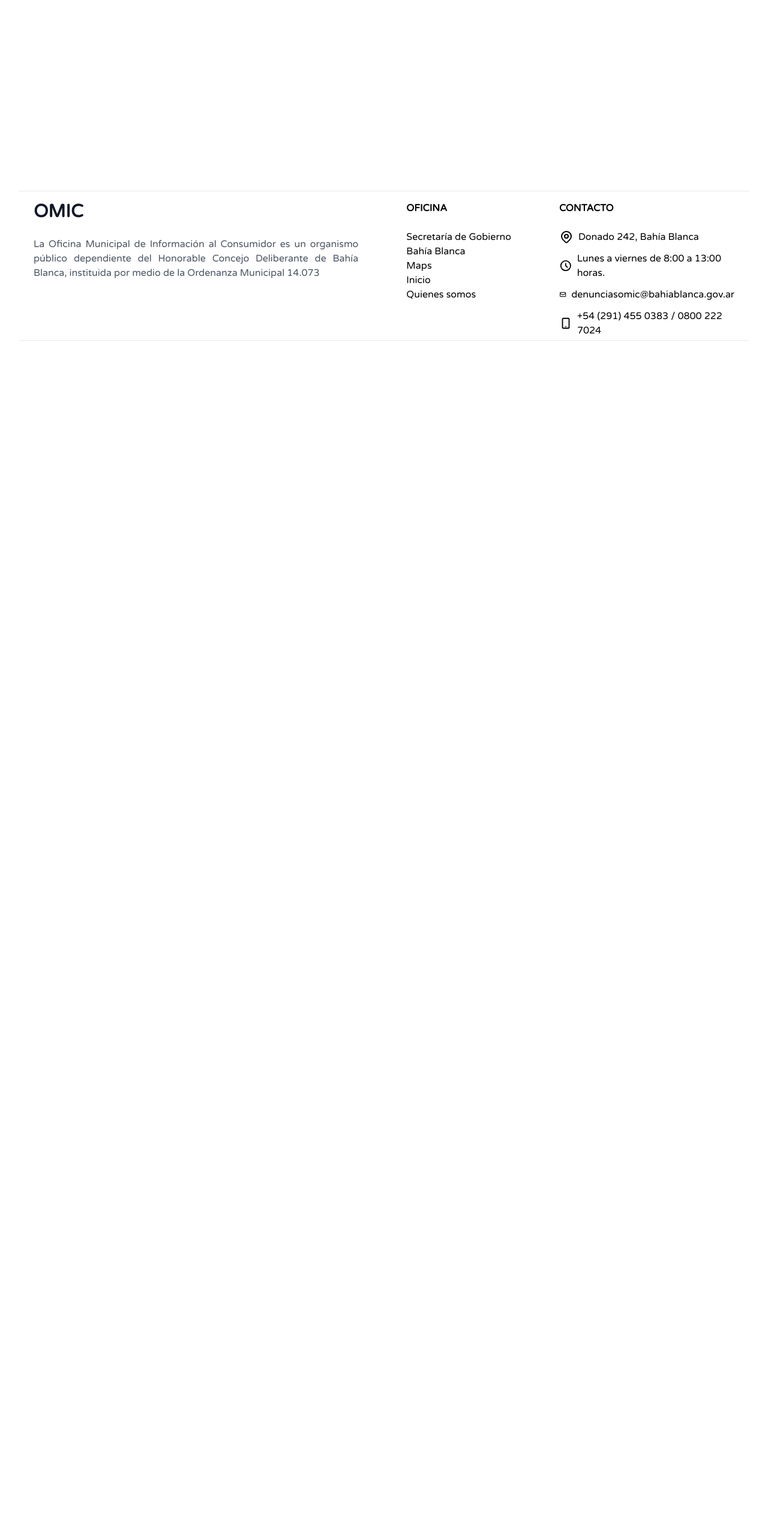
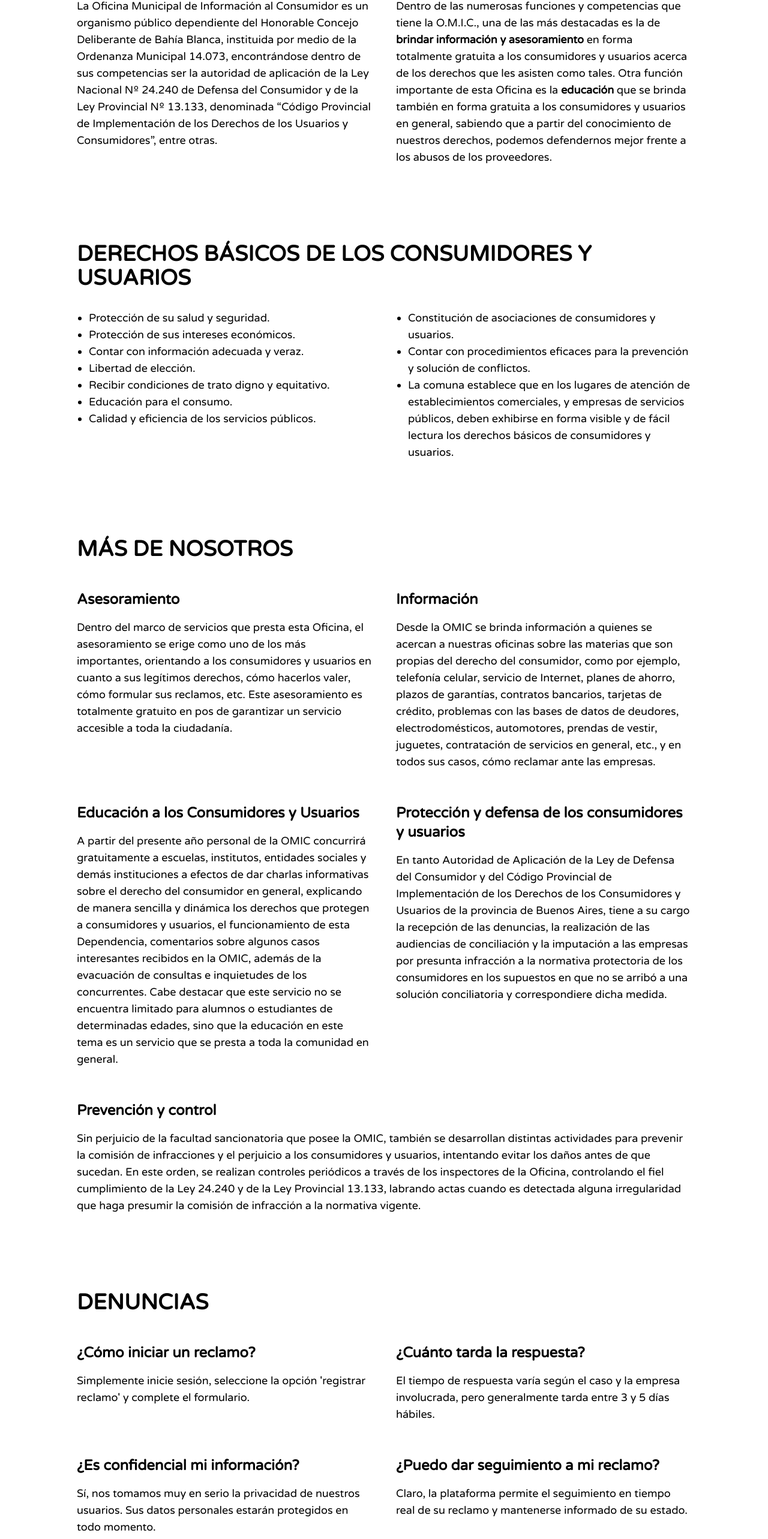
Before and after one commit to FelipeFern/ProyectoFInalNextJs, a Next.js app: page / in a window 1280 px wide. Shown: the part 196-2762 px from the top of the page at 60% size. Before the commit the page ends 800 px from the top, so only its background shows below. Built offline with nearby package versions, Linux system fonts and the light colour scheme; no server answers.

Commit message:
Page Layout and index updated.

```diff
--- a/src/layouts/PageLayout.js
+++ b/src/layouts/PageLayout.js
@@ -11,14 +11,12 @@
 export default function PageLayout({ title, children, className, footer = true }) {
   const isPreviewEnv = process.env.NEXT_PUBLIC_PREVIEW_MODE === 'true';
 
-  const pageTitle = `${isPreviewEnv ? 'Preview | ' : ''}MaxWood | ${title}`;
+  const pageTitle = `${isPreviewEnv ? 'Preview | ' : ''}OMIC | ${title}`;
 
   return (
     <>
       <Head>
         <title>{pageTitle}</title>
-        <meta name="description" content="Generated by create manu app" />
-        <meta name="viewport" content="width=device-width, initial-scale=1" />
         <link rel="icon" href="/favicon.ico" />
       </Head>
       <div className="min-h-screen flex flex-col">
--- a/src/pages/index.js
+++ b/src/pages/index.js
@@ -1,44 +1,214 @@
-// import Image from 'next/image';
-// import { Inter } from 'next/font/google';
-// import Login from '../components/Login/Login.js';
-// import Head from 'next/head';
-// import { useAuth } from '../common/context/AuthContext';
-// import UserDashboard from '../components/UserDashboard/UserDashboard.js';
-
-// const inter = Inter({ subsets: ['latin'] });
-
-// export default function Home() {
-// 	// const { currentUser } = useAuth();
-// 	// console.log(currentUser);
-// 	return (
-// 		<main>
-// 			<Head>
-// 				<title>Next.js + Tailwind CSS</title>
-// 			</Head>
-// 			{/* {!currentUser && <Login />}
-//       {currentUser && <UserDashboard />} */}
-// 		</main>
-// 	);
-// }
-
-import Dashboard from '@/components/DashboardLocalidades/Dashboard';
-import Head from 'next/head';
-import MainLayout from '@/components/Layout/MainLayout';
 import PageLayout from '@/layouts/PageLayout';
-import Hero from '@/components/pages/home/Hero';
-import Servicios from '@/components/pages/home/Servicios';
 
 export default function Home() {
 	return (
-		<PageLayout title='Inicio'>
-			<Hero />
+		<PageLayout title='Sobre nosotros'>
+			<div className='max-w-6xl mx-auto mb-28 mt-14 px-8 sm:px-16'>
+				<h2 className='font-bold text-3xl md:text-4xl mb-8 uppercase'>
+					Quienes Somos?
+				</h2>
+				<div className='grid grid-cols-1 sm:grid-cols-2 xl:grid-cols-2 gap-10'>
+					<div className='w-full'>
+						<p className='text-lg'>
+							La Oficina Municipal de Información al Consumidor es un organismo
+							público dependiente del Honorable Concejo Deliberante de Bahía
+							Blanca, instituida por medio de la Ordenanza Municipal 14.073,
+							encontrándose dentro de sus competencias ser la autoridad de
+							aplicación de la Ley Nacional Nº 24.240 de Defensa del Consumidor
+							y de la Ley Provincial Nº 13.133, denominada “Código Provincial de
+							Implementación de los Derechos de los Usuarios y Consumidores”,
+							entre otras.
+						</p>
+					</div>
 
-			<section className='h-20 bg-primary flex items-center justify-center px-12'>
-				<p className='text-white font-bold text-center md:text-xl'>
-					Muebles hechos 100% a mano con lujo de detalle
-				</p>
-			</section>
-			<Servicios />
+					<div className='w-full'>
+						<p className='text-lg'>
+							Dentro de las numerosas funciones y competencias que tiene la
+							O.M.I.C., una de las más destacadas es la de{' '}
+							<b>brindar información y asesoramiento</b> en forma totalmente
+							gratuita a los consumidores y usuarios acerca de los derechos que
+							les asisten como tales. Otra función importante de esta Oficina es
+							la <b>educación </b> que se brinda también en forma gratuita a los
+							consumidores y usuarios en general, sabiendo que a partir del
+							conocimiento de nuestros derechos, podemos defendernos mejor
+							frente a los abusos de los proveedores.
+						</p>
+					</div>
+				</div>
+			</div>
+			<div className='max-w-6xl mx-auto my-32 px-8 sm:px-16'>
+				<h2 className='font-bold text-3xl md:text-4xl mb-8 uppercase'>
+					Derechos básicos de los consumidores y usuarios
+				</h2>
+				<div className='grid grid-cols-1 sm:grid-cols-2 xl:grid-cols-2 gap-10'>
+					<div className='w-full'>
+						<span className='text-lg'>
+							<ol className='list-disc pl-5'>
+								<li>Protección de su salud y seguridad.</li>
+								<li>Protección de sus intereses económicos.</li>
+								<li>Contar con información adecuada y veraz.</li>
+								<li>Libertad de elección.</li>
+								<li>Recibir condiciones de trato digno y equitativo.</li>
+								<li>Educación para el consumo.</li>
+								<li>Calidad y eficiencia de los servicios públicos.</li>
+							</ol>
+						</span>
+					</div>
+
+					<div className='w-full'>
+						<span className='text-lg'>
+							<ol className='list-disc pl-5'>
+								<li>
+									Constitución de asociaciones de consumidores y usuarios.
+								</li>
+								<li>
+									Contar con procedimientos eficaces para la prevención y
+									solución de conflictos.
+								</li>
+								<li>
+									La comuna establece que en los lugares de atención de
+									establecimientos comerciales, y empresas de servicios
+									públicos, deben exhibirse en forma visible y de fácil lectura
+									los derechos básicos de consumidores y usuarios.
+								</li>
+							</ol>
+						</span>
+					</div>
+				</div>
+			</div>
+
+			<div className='max-w-6xl mx-auto my-32 px-8 sm:px-16'>
+				<h2 className='font-bold text-3xl md:text-4xl mb-8 uppercase'>
+					Más de nosotros
+				</h2>
+				<div className='grid grid-cols-1 sm:grid-cols-2 xl:grid-cols-2 gap-10'>
+					<div className='w-full'>
+						<h3 className='text-2xl md:text-2xl font-semibold my-4'>
+							Asesoramiento
+						</h3>
+						<p className='text-lg'>
+							Dentro del marco de servicios que presta esta Oficina, el
+							asesoramiento se erige como uno de los más importantes, orientando
+							a los consumidores y usuarios en cuanto a sus legítimos derechos,
+							cómo hacerlos valer, cómo formular sus reclamos, etc. Este
+							asesoramiento es totalmente gratuito en pos de garantizar un
+							servicio accesible a toda la ciudadanía.
+						</p>
+					</div>
+					<div className='w-full'>
+						<h3 className='text-2xl md:text-2xl font-semibold my-4'>
+							Información
+						</h3>
+						<p className='text-lg'>
+							Desde la OMIC se brinda información a quienes se acercan a
+							nuestras oficinas sobre las materias que son propias del derecho
+							del consumidor, como por ejemplo, telefonía celular, servicio de
+							Internet, planes de ahorro, plazos de garantías, contratos
+							bancarios, tarjetas de crédito, problemas con las bases de datos
+							de deudores, electrodomésticos, automotores, prendas de vestir,
+							juguetes, contratación de servicios en general, etc., y en todos
+							sus casos, cómo reclamar ante las empresas.
+						</p>
+					</div>
+
+					<div className='w-full '>
+						<h3 className='text-2xl md:text-2xl font-semibold my-4'>
+							Educación a los Consumidores y Usuarios
+						</h3>
+						<p className='text-lg'>
+							A partir del presente año personal de la OMIC concurrirá
+							gratuitamente a escuelas, institutos, entidades sociales y demás
+							instituciones a efectos de dar charlas informativas sobre el
+							derecho del consumidor en general, explicando de manera sencilla y
+							dinámica los derechos que protegen a consumidores y usuarios, el
+							funcionamiento de esta Dependencia, comentarios sobre algunos
+							casos interesantes recibidos en la OMIC, además de la evacuación
+							de consultas e inquietudes de los concurrentes. Cabe destacar que
+							este servicio no se encuentra limitado para alumnos o estudiantes
+							de determinadas edades, sino que la educación en este tema es un
+							servicio que se presta a toda la comunidad en general.
+						</p>
+					</div>
+					<div className='w-full'>
+						<h3 className='text-2xl md:text-2xl font-semibold my-4'>
+							Protección y defensa de los consumidores y usuarios
+						</h3>
+						<p className='text-lg'>
+							En tanto Autoridad de Aplicación de la Ley de Defensa del
+							Consumidor y del Código Provincial de Implementación de los
+							Derechos de los Consumidores y Usuarios de la provincia de Buenos
+							Aires, tiene a su cargo la recepción de las denuncias, la
+							realización de las audiencias de conciliación y la imputación a
+							las empresas por presunta infracción a la normativa protectoria de
+							los consumidores en los supuestos en que no se arribó a una
+							solución conciliatoria y correspondiere dicha medida.
+						</p>
+					</div>
+					<div className='w-full xl:col-span-2'>
+						<h3 className='text-2xl md:text-2xl font-semibold my-4'>
+							Prevención y control
+						</h3>
+						<p className='text-lg'>
+							Sin perjuicio de la facultad sancionatoria que posee la OMIC,
+							también se desarrollan distintas actividades para prevenir la
+							comisión de infracciones y el perjuicio a los consumidores y
+							usuarios, intentando evitar los daños antes de que sucedan. En
+							este orden, se realizan controles periódicos a través de los
+							inspectores de la Oficina, controlando el fiel cumplimiento de la
+							Ley 24.240 y de la Ley Provincial 13.133, labrando actas cuando es
+							detectada alguna irregularidad que haga presumir la comisión de
+							infracción a la normativa vigente.
+						</p>
+					</div>
+				</div>
+			</div>
+
+			<div className='max-w-6xl mx-auto my-32 px-8 sm:px-16'>
+				<h2 className='font-bold text-3xl md:text-4xl mb-8 uppercase'>
+					Denuncias
+				</h2>
+				<div className='grid grid-cols-1 sm:grid-cols-2 xl:grid-cols-2 gap-10'>
+					<div className='w-full'>
+						<h3 className='text-2xl md:text-2xl font-semibold my-4'>
+							¿Cómo iniciar un reclamo?
+						</h3>
+						<p className='text-lg'>
+							Simplemente inicie sesión, seleccione la opción 'registrar
+							reclamo' y complete el formulario.
+						</p>
+					</div>
+					<div className='w-full'>
+						<h3 className='text-2xl md:text-2xl font-semibold my-4'>
+							¿Cuánto tarda la respuesta?
+						</h3>
+						<p className='text-lg'>
+							El tiempo de respuesta varía según el caso y la empresa
+							involucrada, pero generalmente tarda entre 3 y 5 días hábiles.
+						</p>
+					</div>
+
+					<div className='w-full '>
+						<h3 className='text-2xl md:text-2xl font-semibold my-4'>
+							¿Es confidencial mi información?
+						</h3>
+						<p className='text-lg'>
+							Sí, nos tomamos muy en serio la privacidad de nuestros usuarios.
+							Sus datos personales estarán protegidos en todo momento.
+						</p>
+					</div>
+					<div className='w-full'>
+						<h3 className='text-2xl md:text-2xl font-semibold my-4'>
+							¿Puedo dar seguimiento a mi reclamo?
+						</h3>
+						<p className='text-lg'>
+							Claro, la plataforma permite el seguimiento en tiempo real de su
+							reclamo y mantenerse informado de su estado.
+						</p>
+					</div>
+				</div>
+			</div>
+
+
 		</PageLayout>
 	);
 }
```
